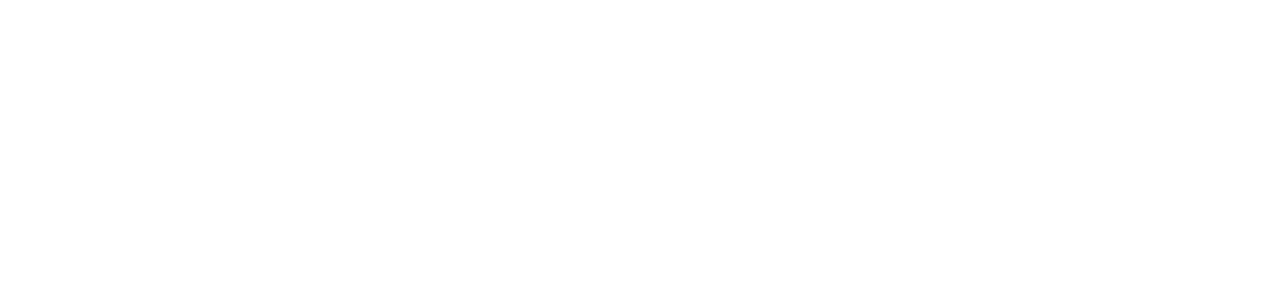
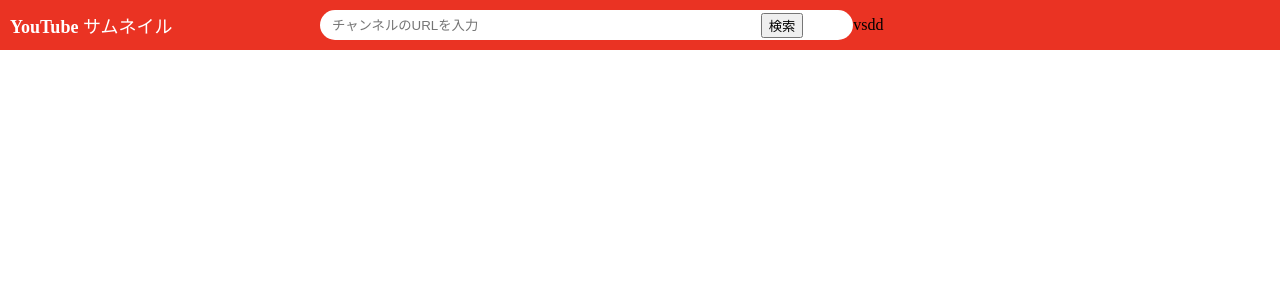
Before and after one commit to kkito0726/youtube-thumbnails_app, a React (Create React App) app in the folder frontend/: page / in a window 1280 px wide. Shown: the top 300 px of the page. Built offline with nearby package versions, Linux system fonts and the light colour scheme.

Commit message:
✨ チャンネルのURLからサムネイル画像を検索する機能を実装

```diff
--- a/frontend/package.json
+++ b/frontend/package.json
@@ -6,6 +6,7 @@
     "@testing-library/jest-dom": "^5.16.5",
     "@testing-library/react": "^13.4.0",
     "@testing-library/user-event": "^13.5.0",
+    "axios": "^1.3.2",
     "react": "^18.2.0",
     "react-dom": "^18.2.0",
     "react-scripts": "5.0.1",
@@ -34,5 +35,6 @@
       "last 1 firefox version",
       "last 1 safari version"
     ]
-  }
+  },
+  "proxy": "http://127.0.0.1:5000/api"
 }
--- a/frontend/public/index.html
+++ b/frontend/public/index.html
@@ -8,6 +8,7 @@
       name="description"
       content="Web site created using create-react-app"
     />
+    <link rel="stylesheet" href="./style.css" />
     <!--
       manifest.json provides metadata used when your web app is installed on a
       user's mobile device or desktop. See https://developers.google.com/web/fundamentals/web-app-manifest/
--- /dev/null
+++ b/frontend/public/style.css
@@ -0,0 +1,3 @@
+* {
+  margin: 0;
+}
--- a/frontend/src/App.js
+++ b/frontend/src/App.js
@@ -1,5 +1,11 @@
+import { Home } from "./pages/Home";
+
 function App() {
-  return <></>;
+  return (
+    <>
+      <Home />
+    </>
+  );
 }
 
 export default App;
--- /dev/null
+++ b/frontend/src/components/search/Search.css
@@ -0,0 +1,69 @@
+.title {
+  color: white;
+  font-size: 18px;
+  font-weight: 550;
+  margin-left: 10px;
+}
+
+.searchWrapper {
+  background-color: rgb(234, 51, 35);
+  height: 50px;
+  width: 100%;
+  display: flex;
+  align-items: center;
+  position: sticky;
+  top: 0;
+  z-index: 100;
+}
+
+.searchBar {
+  width: 100%;
+  height: 30px;
+  background-color: white;
+  border-radius: 25px;
+  display: flex;
+  align-items: center;
+  flex: 5;
+}
+
+.searchInput {
+  margin-left: 10px;
+  border: none;
+  width: 80%;
+}
+
+.searchInput:focus {
+  outline: none;
+}
+
+.searchLeft {
+  flex: 3;
+}
+
+.searchBarRight {
+  flex: 4;
+}
+
+.videoContainer {
+  padding: 10px;
+}
+
+.videoContainerWrapper {
+  box-shadow: 5px 3px 5px 0px rgba(0, 0, 0, 0.4);
+  /* margin-bottom: 10px; */
+  display: flex;
+}
+
+.img {
+  margin-left: 5px;
+  width: 200px;
+  border-radius: 5px;
+}
+
+.desc {
+  margin-left: 10px;
+}
+
+.videoTitle {
+  font-size: large;
+}
--- /dev/null
+++ b/frontend/src/components/search/Search.jsx
@@ -0,0 +1,58 @@
+import React, { useState } from "react";
+import axios from "axios";
+import "./Search.css";
+
+export const Search = () => {
+  const URL = "/channel";
+  const [query, setQuery] = useState("");
+  const [thumbnails, setThumbnails] = useState([]);
+  const [videoTitles, setVideoTitles] = useState([]);
+
+  const handleSearch = async () => {
+    const data = await (await axios(`${URL}?channel_url=${query}`)).data;
+    setThumbnails(data.thumbnails);
+    setVideoTitles(data.videoTitle);
+    console.log(thumbnails);
+    console.log(videoTitles);
+  };
+  return (
+    <div className="searchContainer">
+      <div className="searchWrapper">
+        <div className="searchLeft">
+          <span className="title">YouTube サムネイル</span>
+        </div>
+        <div className="searchBar">
+          <input
+            type="text"
+            className="searchInput"
+            onChange={(e) => setQuery(e.target.value)}
+            placeholder="チャンネルのURLを入力"
+          />
+          <button className="searchButton" onClick={handleSearch}>
+            検索
+          </button>
+        </div>
+        <div className="searchBarRight">vsdd</div>
+      </div>
+
+      <div className="mainWrapper">
+        {thumbnails.map((thumbnail, idx) => {
+          return (
+            <div className="videoContainer">
+              <div className="videoContainerWrapper">
+                <div className="videoImg">
+                  <img src={thumbnail} alt="" key={idx} className="img" />
+                </div>
+                <div className="desc">
+                  <span className="videoTitle" key={idx}>
+                    {videoTitles[idx]}
+                  </span>
+                </div>
+              </div>
+            </div>
+          );
+        })}
+      </div>
+    </div>
+  );
+};
--- /dev/null
+++ b/frontend/src/pages/Home.jsx
@@ -0,0 +1,10 @@
+import React from "react";
+import { Search } from "../components/search/Search";
+
+export const Home = () => {
+  return (
+    <div className="home">
+      <Search />
+    </div>
+  );
+};
```
Also changed, not shown: 1 other file (tests, documents, lock files or other folders).
